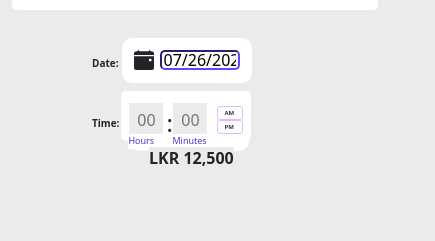
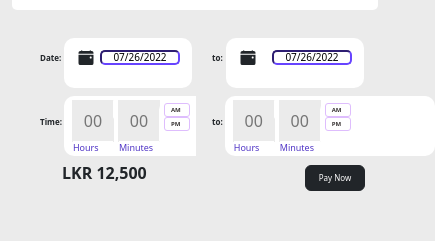
Before and after one commit to GP-43/homeaway-frontend, a React (Create React App) app: page /placedescription in a window 390 px wide. Shown: the part 575-816 px from the top of the page, 435 px wide, since content can reach past the window. Built offline with nearby package versions, Linux system fonts and the light colour scheme.

Commit message:
updating
css done

```diff
--- a/src/assets/styles/partials/_making-booking.scss
+++ b/src/assets/styles/partials/_making-booking.scss
@@ -94,20 +94,23 @@
 }
 @media (max-width:412px) {
     .time-picker{
-        width: 130px;
+        width: 100px;
         border-radius: 5px;
-        height:50px;
+        height:40px;
         padding:0px;
         margin: 0px;
     }
     .time-base{
-        width: 120px;
+        width: 125px;
         display: flex;
-        margin:0px;
+        margin-top: 0 !important;
+        height: 40px;
+        border-radius: 5px;
     }
     .time-box-1 {
-        width:34px;
+        width:14px;
         height:34px;
+        margin-left: 0px !important;
     }
     .time-input{
         width:34px;
@@ -118,10 +121,10 @@
     }
     .time-input-span{
         width:40px;
-        height: 15px;
+        height: 10px;
         text-align: left;
-        margin-top: 35px;
-        margin-left: -35px;
+        margin-top: 45px;
+        margin-left: -65px;
         color:#5035c6;
     }
     .time-input-span-text{
@@ -130,10 +133,12 @@
     }
     .time-dots{
         width:5px;
+        height:5px;
         padding-left: 0px !important;
         margin-left: 0px !important;
         margin-right:0px !important;
         padding-right:0px !important;
+        margin-top:3px;
         //padding-right:15px;
     }
     .time-dots-h4{
@@ -146,6 +151,7 @@
         width:20px;
         margin-left: 0 !important;
         padding-left: 0 !important;
+        height:45px;
 
         .time-button{
             width:12px;
@@ -160,6 +166,55 @@
         .pm{
             margin-top:-29px;
         }
+    }
+}
+@media (max-width:820px){
+    .time-dots-h4{
+        width:4px;
+        padding-top: 3 !important;
+        font-size: 26px;
+        margin-left:7px;
+        height:20px;
+    }
+    .time-dots{
+        width:5px;
+        padding-left: 0px !important;
+        margin-left: 0px !important;
+        margin-right:0px !important;
+        padding-right:0px !important;
+        margin-top: 1 !important;
+        height:20px;
+        //padding-right:15px;
+    }
+    .time-box-1 {
+        width:54px;
+        height:54px;
+        margin:12px;
+    }
+    .time-base{
+        width: 200px;
+        display: flex;
+        margin-top: 0 !important;
+        height:60px;
+        border-radius: 10px;
+    }
+    .time-picker {
+        width: 210px;
+        border-radius: 10px;
+        height:60px;
+    }
+    .time-input{
+        width:42px;
+        height: 42px;
+    }
+    .time-input-span{
+        width:40px;
+        height: 10px;
+        margin-top: 45px;
+        margin-left: -65px;
+    }
+    .time-button-div{
+        height:50px;
     }
 }
 
@@ -200,7 +255,7 @@
 @media (max-width:412px) {
     .date-card{
         width:130px;
-        height:45px;
+        height:30px;
 
         .date-icon-col{
             width:5px;
@@ -208,7 +263,7 @@
             margin:0px !important;
 
             .date-icon{
-                height:20px;
+                height:15px;
                 width:20px;
 
             }
@@ -216,16 +271,26 @@
         .date-datepicker-col{
             width:80px;
             outline:none;
+            height:30px;
 
             .datePicker{
                 width:80px;
-                height:20px;
+                font-size: 10px;
+                height:15px;
                 border-radius: 5px;
                 margin-left:0px !important;
             }
         }
     }
 }
+@media (max-width:820px) {
+    .date-card{
+        width:210px;
+        height:50px;
+    }
+}
+
+
 /*----------------my booking-----------------*/
 .make-booking-card1{
     width:650px;
@@ -260,49 +325,47 @@
 }
 @media (max-width:412px){
     .make-booking-card1{
-        margin-left: -20px;
-        width:320px;
+        margin-left: 0 !important;
+        padding-left: 0 !important;
+        width:360px;
         height:300px;
 
         .booking-col{
             width:150px;
             height:300px;
-            padding:0 !important;
+            padding:1 !important;
         }
         .text{
-            font-size: 10px;
+            font-size: 8px;
             margin-right: 15px;
-            margin-top: 18px;
+            margin-top: 14px;
         }
         .text-time{
-             font-size: 10px;
+            font-size: 8px;
             margin-right: 2px;
-            margin-top: 25px;
+            margin-top: 20px;
         }
         .text-rent-fee{
             font-size: 16px;
+            width:90px;
+            margin-left:-30px;
         }
         .button-pay-now {
             width:60px;
-            margin-left: -6px;
+            margin-left: 1px;
             font-size: 8px;
         }
     }
 }
     @media (max-width:820px) {
-        .time-dots-h4{
-            width:4px;
-            padding-top: 2 !important;
-            font-size: 24px;
-            margin-left:-2px;
+
+        .date-card{
+            width:210px;
+            height:50px;
         }
-        .time-dots{
-            width:5px;
-            padding-left: 0px !important;
-            margin-left: 0px !important;
-            margin-right:0px !important;
-            padding-right:0px !important;
-            margin-top: 1 !important;
-            //padding-right:15px;
+        .button-pay-now{
+            font-size: 9px;
+            margin-left: -30px;
+            width: 30px;
         }
     }
```
